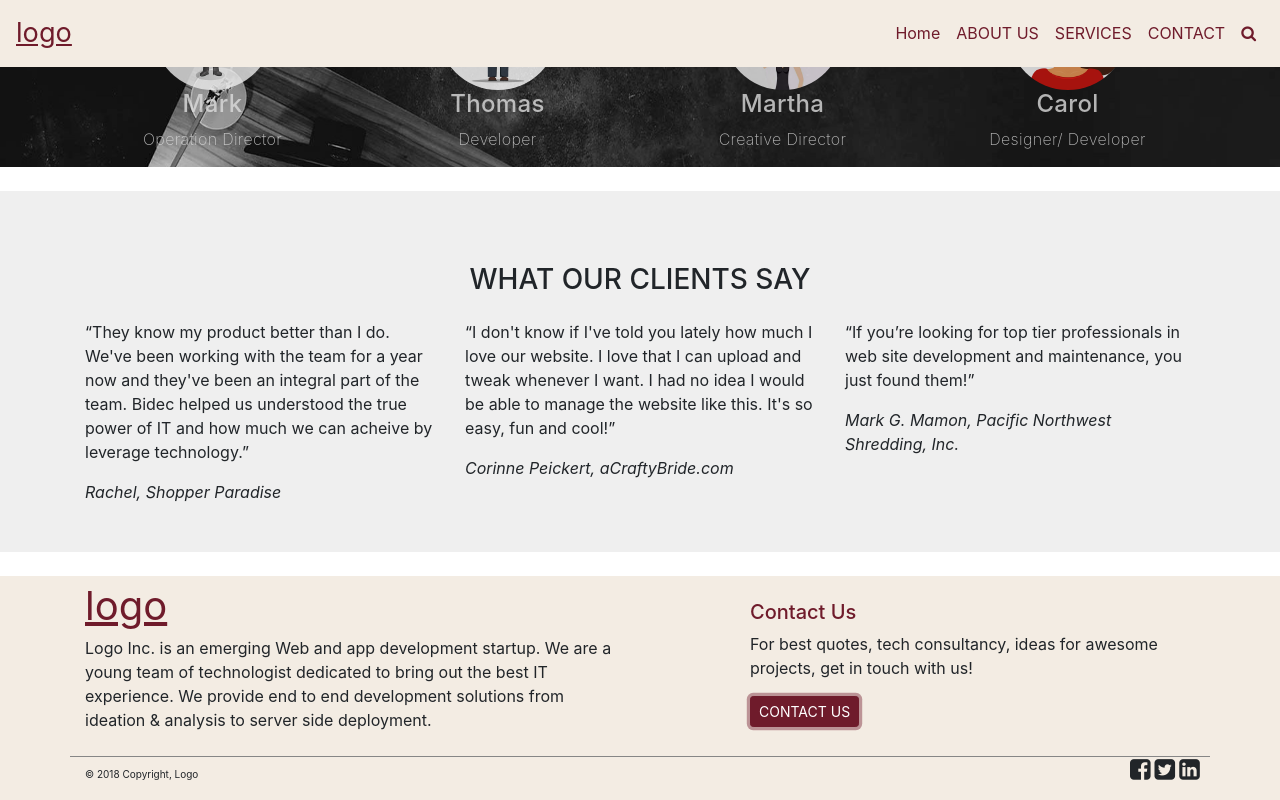
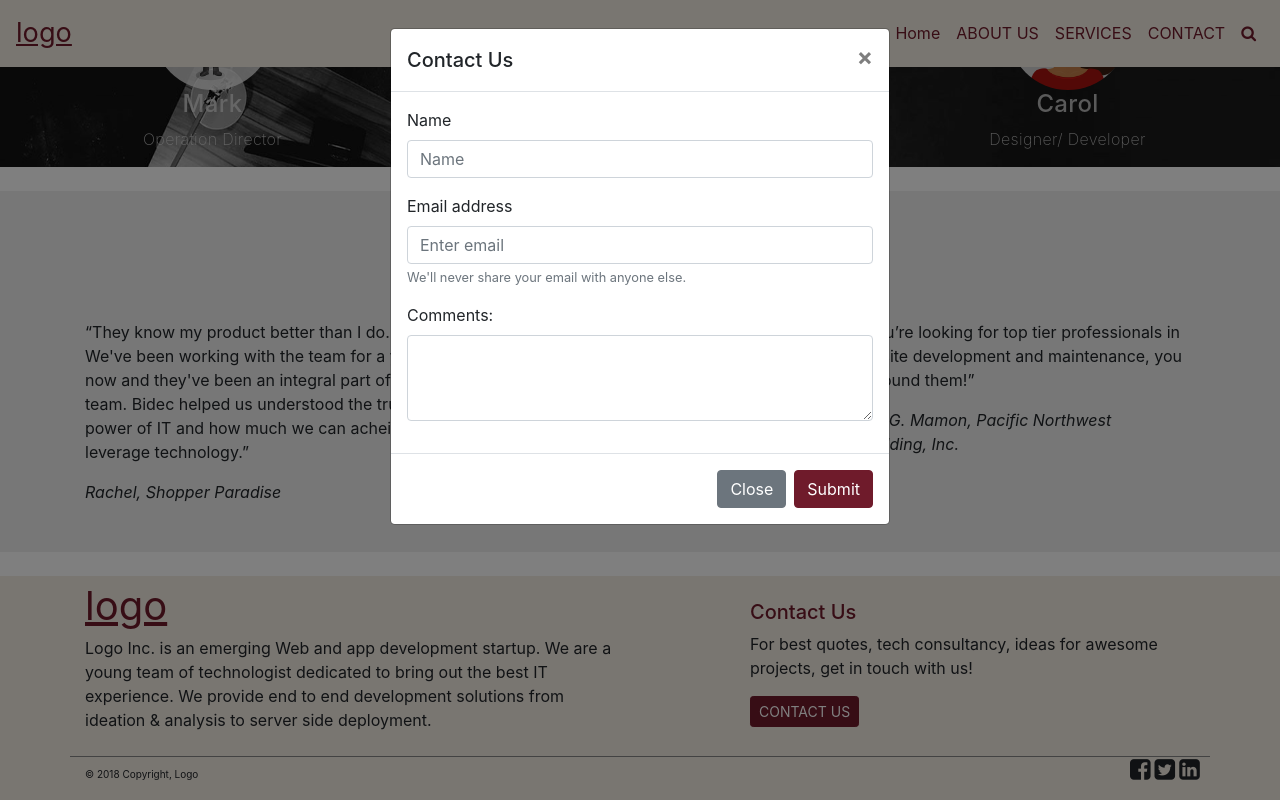
Before and after one commit to pallavi-jain/bootstrap-assignment, a website: page app/index.html in a window 1280 px wide. Both pictures are taken after a click on the button "CONTACT US". Shown: the part 2331-3131 px from the top of the page. Drawn offline with nearby package versions, Linux system fonts and the light colour scheme; files that its build step writes are made by us from their sources.

Commit message:
modal window

```diff
--- a/app/index.html
+++ b/app/index.html
@@ -340,8 +340,7 @@
                 <div class="col-lg-5 offset-md-1 pt-4">
                     <h5>Contact Us</h5>
                     <p>For best quotes, tech consultancy, ideas for awesome projects, get in touch with us!</p>
-                    <button type="button" class="btn btn-primary btn-sm">CONTACT US</button>
-
+                    <button type="button" class="btn btn-primary btn-sm" data-toggle="modal" data-target="#contactusModal">CONTACT US</button>
                 </div>
             </div>
             <div class="row copyright-border mt-2">
@@ -366,6 +365,44 @@
             </div>
         </div>
     </footer>
+    <!-- Button trigger modal -->
+
+
+    <!-- Modal -->
+    <div class="modal fade" id="contactusModal" tabindex="-1" role="dialog" aria-labelledby="contactusModalLabel" aria-hidden="true">
+        <div class="modal-dialog" role="document">
+            <div class="modal-content">
+                <div class="modal-header">
+                    <h5 class="modal-title" id="contactusModalLabel">Contact Us</h5>
+                    <button type="button" class="close" data-dismiss="modal" aria-label="Close">
+                        <span aria-hidden="true">&times;</span>
+                    </button>
+                </div>
+                <div class="modal-body">
+                    <form action="">
+                        <div class="form-group">
+                            <div class="form-group">
+                                <label for="name">Name</label>
+                                <input type="input" class="form-control" id="name" placeholder="Name">
+                            </div>
+                            <label for="email">Email address</label>
+                            <input type="email" class="form-control" id="email" aria-describedby="emailHelp" placeholder="Enter email">
+                            <small id="emailHelp" class="form-text text-muted">We'll never share your email with anyone else.</small>
+                        </div>
+
+                        <div class="form-group">
+                            <label for="comments">Comments:</label>
+                            <textarea class="form-control" id="comments" rows="3"></textarea>
+                        </div>
+                    </form>
+                </div>
+                <div class="modal-footer">
+                    <button type="button" class="btn btn-secondary" data-dismiss="modal">Close</button>
+                    <button type="button" class="btn btn-primary">Submit</button>
+                </div>
+            </div>
+        </div>
+    </div>
 
 
     <script src="js/jquery.js"></script>
```
